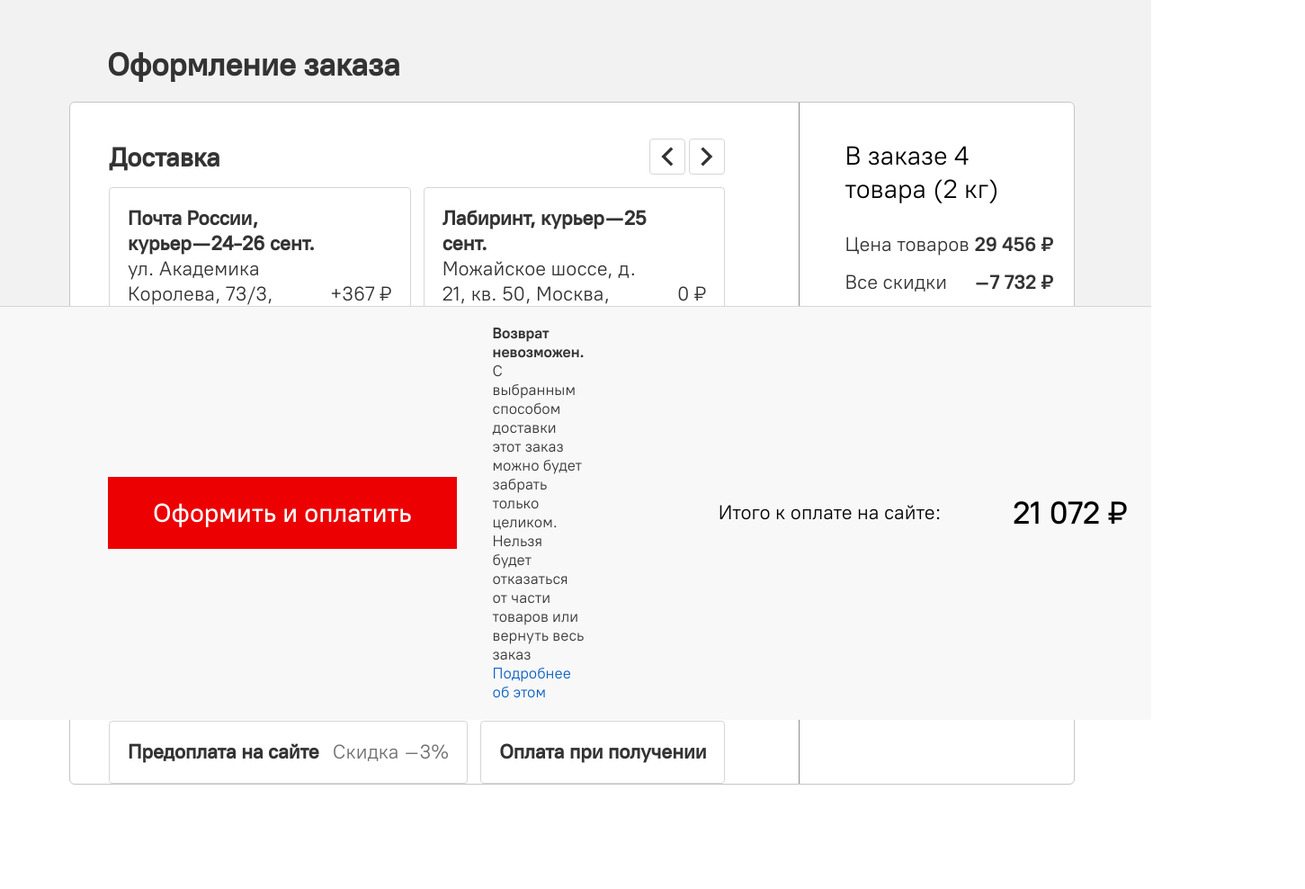
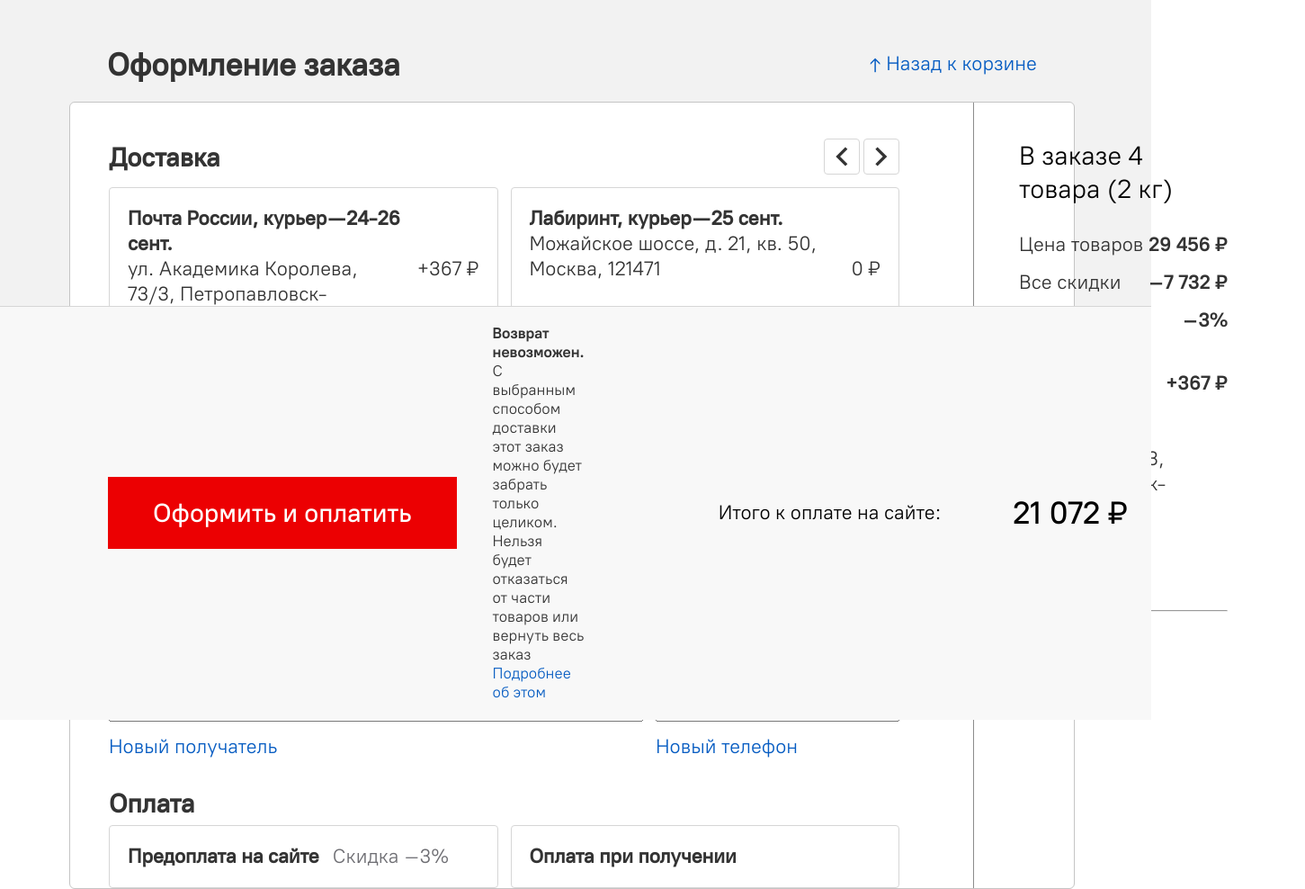
Before and after one commit to ChristinaBateman/test-checkout-page, a plain HTML site: page index.html in a window 1280 px wide. Shown: the whole page at 90% size, 1451 px wide, since content can reach past the window. Before the commit the page ends 872 px from the top, so only its background shows below. Drawn offline with Linux system fonts and the light colour scheme.

Commit message:
add recepient block

```diff
--- a/css/global.css
+++ b/css/global.css
@@ -40,6 +40,34 @@ html {
 
 button {
     cursor: pointer;
+}
+
+select {
+    font-family: 'PT Root UI bold';
+    padding: 34px 58px 12px 14px;
+    font-size: 22px;
+    line-height: 28px;
+    letter-spacing: 0.13px;
+    color: #333333;
+}
+
+.named-select {
+    position: relative;
+}
+
+
+.named-select .name{
+    position: absolute;
+    top: 8px;
+    left: 20px;
+
+}
+
+.text-button {
+    cursor: pointer;
+    font-size: 22px;
+    line-height: 28px;
+    color: #065CC2;
 }
 
 .card {
@@ -93,9 +121,15 @@ button {
     background-color: #F2F2F2;
 }
 
+.page-header {
+    padding: 0 42px;
+    display: flex;
+    justify-content: space-between;
+    align-items: center;
+}
+
 
 .page h1 {
-    margin-left: 42px;
     margin-top: 2px;
     font-family: 'PT Root UI medium';
     font-size: 35px;
@@ -300,6 +334,27 @@ button {
     height: 24px;
 }
 
+.recepient-block {
+    margin-top: 30px;
+}
+
+.recepient-block .recepient-fields-wrapper {
+  display: flex;
+}
+
+.recepient-block .recepient-fields-wrapper .field {
+    margin-top: 14px;
+    margin-right: 14px;
+}
+
+.recepient-block .recepient-fields-wrapper .field select{
+    margin-bottom: 14px;
+}
+
+.recepient-block .recepient-fields-wrapper .field:last-child {
+    margin-right: 0;
+}
+
 .payment {
     margin-top: 30px;
 }
--- a/index.html
+++ b/index.html
@@ -9,7 +9,12 @@
 </head>
 <body>
     <div class="page">
-        <h1>Оформление заказа</h1>
+        <div class="page-header">
+            <h1>Оформление заказа</h1>
+            <div class="text-button">
+                ↑ Назад к корзине
+            </div>
+        </div>
         <div class="checkout">
             <div class="left-block">
                 <div class="header">
@@ -45,7 +50,7 @@
                         </div>
                     </div>
                     <div>
-                        <span>Выбрать новое место и способ</span>
+                        <span class="text-button">Выбрать новое место и способ</span>
                     </div>
                     <div class="delivery-date">
                         <div class="card">
@@ -61,7 +66,7 @@
                             </div>
                         </div>
                         <div>
-                            <span>Другие дата и время</span>
+                            <span class="text-button">Другие дата и время</span>
                         </div>
                     </div>
 
@@ -75,8 +80,35 @@
                             <label for="contactless">Оставить у двери (бесконтактная доставка)</label>
                         </div>
                     </div>
+                    <div class="recepient-block">
+                        <h2>Получатель</h2>
+                        <div class="recepient-fields-wrapper">
+                            <div class="field">
+                                <div class="named-select">
+                                    <div class="name">Имя и фамилия</div>
+                                    <select>
+                                        <option value="volvo">Вольфганг Вениаминович Константинопольский</option>
+                                    </select>
+                                </div>
+                                <div class="text-button">
+                                    Новый получатель
+                                </div>
+                            </div>
+                            <div class="field">
+                                <div class="named-select">
+                                    <div class="name">Телефон</div>
+                                    <select>
+                                        <option value="volvo">+7 910 234-56-78</option>
+                                    </select>
+                                </div>
+                                <div class="text-button">
+                                    Новый телефон
+                                </div>
+                            </div>
+                        </div>
+                    </div>
                     <div class="payment">
-                        <div><h2>Оплата</h2></div>
+                        <h2>Оплата</h2>
                         <div class="payment-cards">
                             <div class="card">
                                 <div>
```
